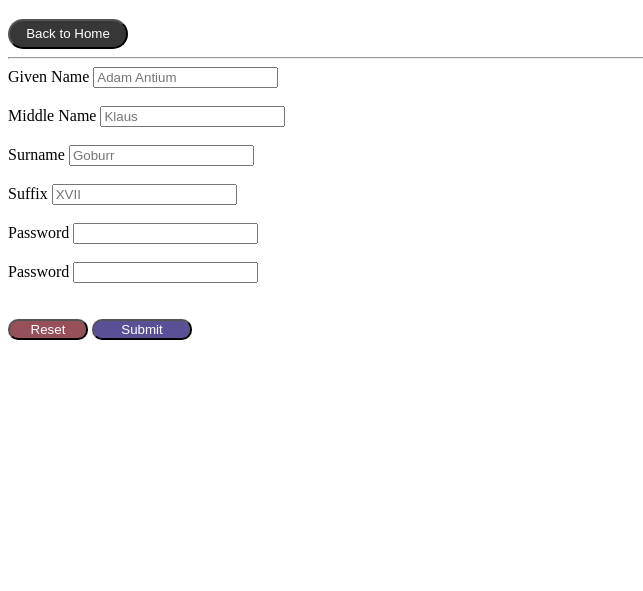
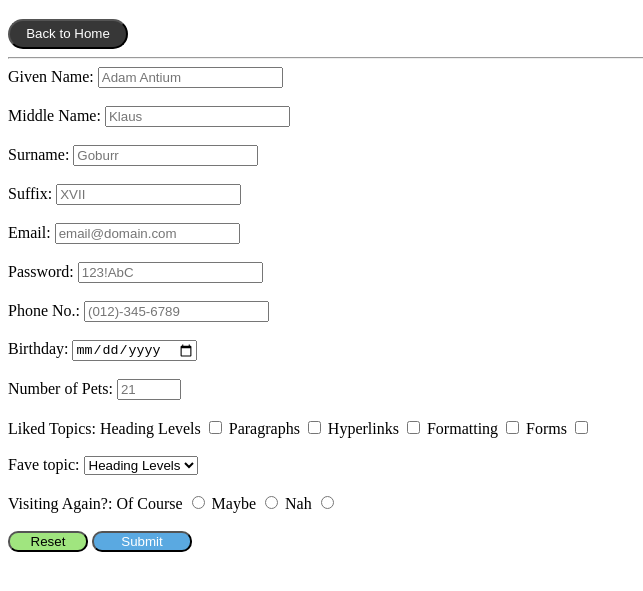
Before and after one commit to SerCaoimhe/silksite, a plain HTML site: page form.html in a window 1280 px wide. Shown: the part 61-652 px from the top of the page, without its empty margins (0-643 px from the left). Drawn offline with Linux system fonts and the light colour scheme.

Commit message:
Add files via upload

```diff
--- a/form.html
+++ b/form.html
@@ -13,53 +13,123 @@
 <hr>
     <form action="action_page.php" method="POST">
         <div>
-        <label for="gname">Given Name</label>
+        <label for="gname">Given Name:</label>
         <input type="text" id="gname" name="gname" placeholder="Adam Antium" required>
         </div>
 
         <br>
 
         <div>
-        <label for="mname">Middle Name</label>
+        <label for="mname">Middle Name:</label>
         <input type="text" id="mname" name="mname" placeholder="Klaus" required>
         </div>
 
         <br>
 
         <div>
-        <label for="sname">Surname</label>
+        <label for="sname">Surname:</label>
         <input type="text" id="sname" name="sname" placeholder="Goburr" required>
         </div>
 
         <br>
 
         <div>
-        <label for="mname">Suffix</label>
+        <label for="mname">Suffix:</label>
         <input type="suffix" id="suffix" name="suffix" placeholder="XVII">
         </div>
 
         <br>
 
         <div>
-        <label for="pass">Password</label>
-        <input type="password" id="pass" name="pass" maxlength="89" required>
+        <label for="email">Email:</label>
+        <input type="email" id="email" name="email" maxlength="89" placeholder="email@domain.com" required>
         </div>
 
         <br>
 
         <div>
-        <label for="pass">Password</label>
-        <input type="password" id="pass" name="pass" maxlength="89" required>
+        <label for="pass">Password:</label>
+        <input type="password" id="pass" name="pass" minlength="8" placeholder="123!AbC" required>
         </div>
 
         <br>
 
+        <div>
+        <label for="phone">Phone No.:</label>
+        <input type="tel" id="phone" name="phone" placeholder="(012)-345-6789" required>
+        </div>
+
         <br>
+
+        <div>
+        <label for="bdate">Birthday:</label>
+        <input type="date" id="bdate" name="bdate" required>
+        </div>
+
+        <br>
+
+        <div>
+        <label for="qty">Number of Pets:</label>
+        <input type="number" id="qty" name="qty" min="0" max="200" placeholder="21" required>
+        </div>
+
+        <br>
+
+        <div>
+        <label for="Ltpc">Liked Topics:</label>
+
+        <label for="hl">Heading Levels</label>
+        <input type="checkbox" id="hl" name="Ltpc" value="Heading Levels">
+
+        <label for="par">Paragraphs</label>
+        <input type="checkbox" id="par" name="Ltpc" value="Paragraphs">
+
+        <label for="hpl">Hyperlinks</label>
+        <input type="checkbox" id="hpl" name="Ltpc" value="Hyperlinks">
+
+        <label for="fmt">Formatting</label>
+        <input type="checkbox" id="fmt" name="Ltpc" value="Formatting">
+
+        <label for="fm">Forms</label>
+        <input type="checkbox" id="fm" name="Ltpc" value="Forms">
+        </div>
+
+        <br>
+
+        <div>
+        <label for="ftopic">Fave topic:</label>
+        <select id="ftopic" name="ftopic" required>
+            <option value="Heading Levels">Heading Levels</option>
+            <option value="Paragraphs">Paragraphs</option>
+            <option value="Hyperlinks">Hyperlinks</option>
+            <option value="Formatting">Formatting</option>
+            <option value="Forms">Forms</option>
+        </select>
+        </div>
+
+        <br>
+
+        <div>
+
+        <label for="visit">Visiting Again?:</label>
+        <!--name value should be the same across options to limit to one answer-->
+        <label for="ofc">Of Course</label>
+        <input type="radio" id="ofc" name="visit" value="Of Course">
+
+        <label for="myb">Maybe</label>
+        <input type="radio" id="myb" name="visit" value="Maybe">
+
+        <label for="nah">Nah</label>
+        <input type="radio" id="nah" name="visit" value="Nah">
+        </div>
+
+        <br>
+
     <!--buttons-->
         <div>
-        <input type="reset" style="background-color:rgb(150,80,90); color:white; border-radius: 10px; width: 80px;">
+        <input type="reset" style="background-color:rgb(160, 229, 127); color:rgb(0, 0, 0); border-radius: 10px; width: 80px;">
 
-        <input type="submit" style="background-color:rgb(90,80,150); color:white; border-radius: 10px; width: 100px;">
+        <input type="submit" style="background-color:rgb(90, 169, 225); color:white; border-radius: 10px; width: 100px;">
         </div>
 
     </form>
```
